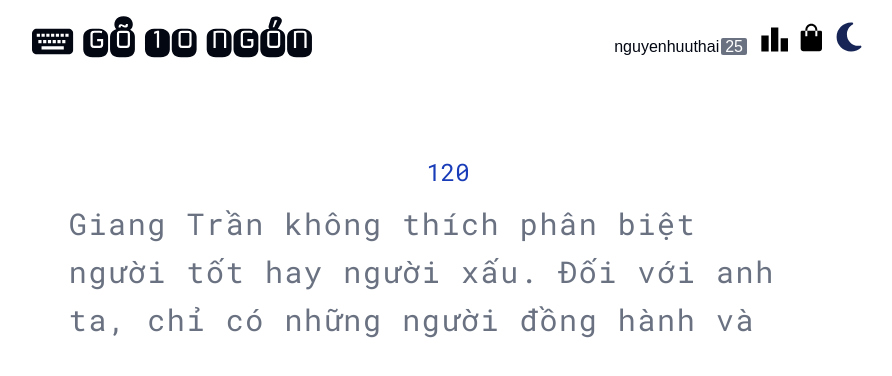
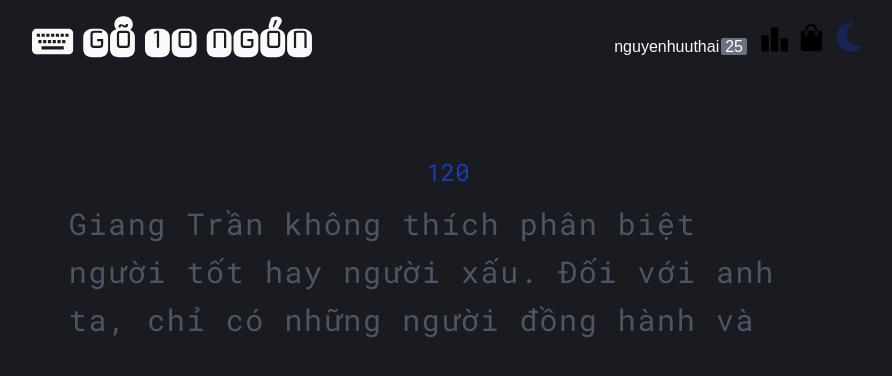
Before and after one commit to nguyenhuuthai-99/go10ngon, a Next.js app: page / in a window 1280 px wide. Shown: the top 376 px of the page, without its empty margins (192-1084 px from the left). Built offline with nearby package versions, Linux system fonts and the light colour scheme; a web font is replaced by a local one.

Commit message:
memo implemented

```diff
--- a/app/globals.css
+++ b/app/globals.css
@@ -83,7 +83,7 @@
 }
 
 .dark {
-  --background: oklch(0.13 0.028 261.692);
+  --background: oklch(0.223 0.01 276.612);
   --foreground: oklch(0.985 0.002 247.839);
   --card: oklch(0.21 0.034 264.665);
   --card-foreground: oklch(0.985 0.002 247.839);
--- a/app/layout.tsx
+++ b/app/layout.tsx
@@ -40,7 +40,7 @@ export default function RootLayout({
       <body>
         <ThemeProvider
           attribute="class"
-          defaultTheme="light"
+          defaultTheme="dark"
           enableSystem
           disableTransitionOnChange
         >
--- a/components/typing-components/char-span.tsx
+++ b/components/typing-components/char-span.tsx
@@ -1,43 +1,41 @@
-import { FC, memo, MemoExoticComponent, ReactNode, Ref } from "react";
+import { FC, memo, Ref, useMemo } from "react";
+import { ParentCharSpan } from "@/components/typing-components/parent-char-span";
+import { isInParentMap, isParent } from "@/lib/utils";
 
 interface CharSpanProps {
   char: string;
+  typedChar: string | null;
   isActive: boolean;
-  isCorrect: boolean;
-  isIncorrect: boolean;
-  children?: ReactNode;
   ref: Ref<HTMLSpanElement>;
 }
 
-const CharSpan = memo(
-  ({
-    char,
-    isActive,
-    isCorrect,
-    isIncorrect,
-    children,
-    ref,
-  }: CharSpanProps) => {
-    let className = "";
+const CharSpan = memo(({ char, typedChar, isActive, ref }: CharSpanProps) => {
+  const { parent, className } = useMemo(() => {
+    let result = { parent: null as string | null, className: "" };
 
-    if (isCorrect) {
-      className += " text-primary";
-    } else if (isIncorrect) {
-      className += " text-red-500";
-    } else if (isActive) {
-      className += "";
+    if (typedChar) {
+      if (typedChar === char) {
+        result.className = "text-primary";
+      } else if (isInParentMap(char) && isParent(char, typedChar)) {
+        result.parent = typedChar;
+        result.className = "text-yellow-600";
+      } else {
+        result.className = "text-red-500";
       }
+    }
+
+    return result;
+  }, [char, typedChar]);
 
   return (
     <span
       ref={ref}
       className={`relative ml-[0.1rem] whitespace-pre ${className}`}
     >
-        {children}
+      {parent && <ParentCharSpan char={parent} />}
       {char}
     </span>
   );
-  },
-);
+});
 
 export default CharSpan;
--- a/components/typing-components/typing-area.tsx
+++ b/components/typing-components/typing-area.tsx
@@ -264,39 +264,6 @@ export function TypingArea({ text }: Props) {
     return wordIndex === currentWordIndex && charIndex === currentCharIndex;
   }
 
-  function checkIsCorrectChar(wordIndex: number, charIndex: number): boolean {
-    if (!isStarted || typedWords[wordIndex]?.length <= charIndex) return false;
-
-    return typedWords[wordIndex]?.[charIndex] === words[wordIndex][charIndex];
-  }
-
-  function checkIsIncorrectChar(wordIndex: number, charIndex: number): boolean {
-    if (!isStarted || typedWords[wordIndex]?.length <= charIndex) return false;
-
-    const originalChar = words[wordIndex][charIndex];
-    const typedChar = typedWords[wordIndex]?.[charIndex];
-
-    if (isInParentMap(originalChar)) {
-      return !isParent(originalChar, typedChar);
-    }
-
-    return typedChar !== originalChar;
-  }
-
-  function getParentIfExist(
-    wordIndex: number,
-    charIndex: number,
-  ): string | null {
-    const originalChar = words[wordIndex][charIndex];
-    const typedChar = typedWords[wordIndex]?.[charIndex];
-
-    if (isInParentMap(originalChar) && isParent(originalChar, typedChar)) {
-      return typedChar;
-    }
-
-    return null;
-  }
-
   function checkIsActiveSpace(wordIndex: number) {
     return (
       currentWordIndex === wordIndex &&
@@ -308,7 +275,7 @@ export function TypingArea({ text }: Props) {
     <div>
       <InputField ref={inputRef} handleKeyDown={handleKeyPress} />
       <div
-        className="relative flex h-36 flex-wrap overflow-hidden text-3xl leading-12 wrap-anywhere text-clip text-gray-500"
+        className="relative flex h-36 flex-wrap overflow-hidden text-3xl leading-12 wrap-anywhere text-clip text-gray-600"
         ref={typingAreaRef}
         onClick={focusInput}
       >
@@ -332,27 +299,18 @@ export function TypingArea({ text }: Props) {
                   <CharSpan
                     key={i}
                     char={char}
+                    typedChar={typedWords[index]?.[i] || null}
                     ref={isCharActive(index, i) ? activeCharRef : null}
                     isActive={isCharActive(index, i)}
-                    isCorrect={checkIsCorrectChar(index, i)}
-                    isIncorrect={checkIsIncorrectChar(index, i)}
-                  >
-                    {(() => {
-                      const parentChar = getParentIfExist(index, i);
-                      return parentChar ? (
-                        <ParentCharSpan char={parentChar} />
-                      ) : null;
-                    })()}
-                  </CharSpan>
+                  ></CharSpan>
                 ))}
                 {extraChars[index] &&
                   destructWord(extraChars[index]).map((char, i) => (
                     <CharSpan
                       key={`extra-${i}`}
                       char={char}
+                      typedChar={"extra"}
                       isActive={false}
-                      isCorrect={false}
-                      isIncorrect={true}
                       ref={null}
                     />
                   ))}
@@ -361,10 +319,9 @@ export function TypingArea({ text }: Props) {
                 <div>
                   <CharSpan
                     char=" "
+                    typedChar={null}
                     ref={checkIsActiveSpace(index) ? activeCharRef : null}
                     isActive={checkIsActiveSpace(index)}
-                    isCorrect={false}
-                    isIncorrect={false}
                   />
                 </div>
               )}
--- a/utils/character-map.tsx
+++ b/utils/character-map.tsx
@@ -163,3 +163,5 @@ export const vietnameseParentMap: Record<string, string[]> = {
   // Consonants (uppercase)
   Đ: ["D"],
 };
+
+export const siblingMap: Record<string, Set<string>> = {};
```
Lines whose indentation alone changed are shown as unchanged.
